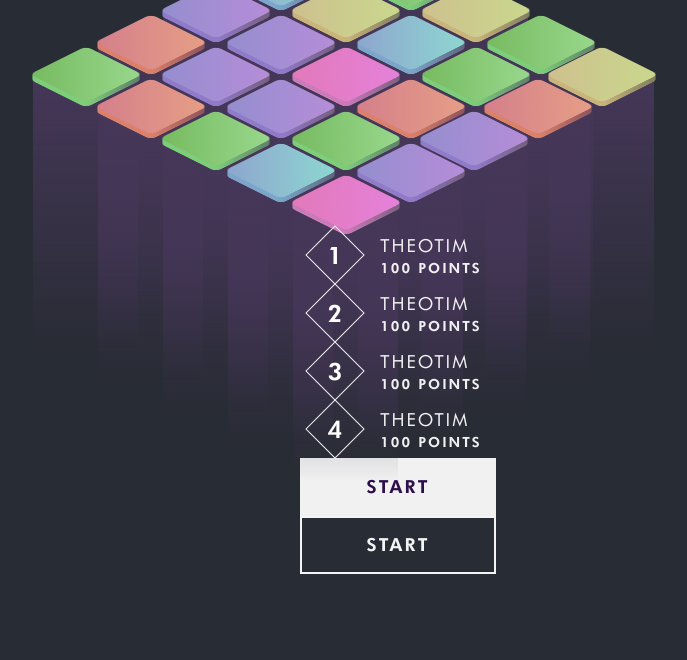
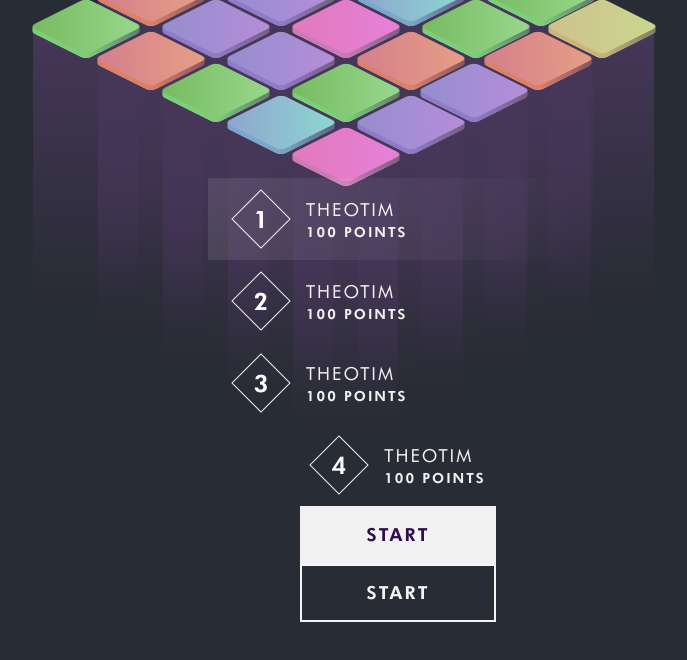
Before and after one commit to Lynch-cai/dice_game, a React (Create React App) app in the folder front/: page / in a window 1280 px wide. Shown: the top 660 px of the page, without its empty margins (242-929 px from the left). Built offline with nearby package versions, Linux system fonts and the light colour scheme.

Commit message:
[Feat] Update user

```diff
--- a/front/src/App.js
+++ b/front/src/App.js
@@ -8,10 +8,32 @@ function App() {
     <div className="App">
       <header className="App-header">
         <GameTable />
-        <User diamond_content="1" first_content="Theotim" second_content="100 points" />
-        <User diamond_content="2" first_content="Theotim" second_content="100 points" />
-        <User diamond_content="3" first_content="Theotim" second_content="100 points" />
-        <User diamond_content="4" first_content="Theotim" second_content="100 points" />
+        <User
+          diamond_content="1"
+          first_content="Theotim"
+          second_content="100 points"
+          in_game="true"
+          turn="true"
+        />
+        <User
+          diamond_content="2"
+          first_content="Theotim"
+          second_content="100 points"
+          in_game="true"
+          turn="false"
+        />
+        <User
+          diamond_content="3"
+          first_content="Theotim"
+          second_content="100 points"
+          in_game="true"
+        />
+        <User
+          diamond_content="4"
+          first_content="Theotim"
+          second_content="100 points"
+          in_game="false"
+        />
         <Button content="Start" type="secondary" />
         <Button content="Start" type="primary" />
       </header>
--- a/front/src/components/molecules/User.jsx
+++ b/front/src/components/molecules/User.jsx
@@ -2,8 +2,10 @@ import React from 'react';
 import styled from 'styled-components';
 import { Diamond } from '../atoms/Diamond';
 
-export const User = ({ diamond_content, first_content, second_content }) => (
-  <Container>
+// in_game: true
+// turn: true
+export const User = ({ diamond_content, first_content, second_content, in_game, turn }) => (
+  <Container in_game={in_game} turn={turn}>
     <Diamond content={diamond_content} />
     <Container_text>
       <First_content>{first_content}</First_content>
@@ -16,7 +18,12 @@ const Container = styled('div')`
   display: flex;
   z-index: 1;
   box-sizing: content-box;
-  padding: 0.5rem;
+  padding: ${(props) => (props.in_game == 'true' ? '1.25rem 2rem' : '1.25rem 0 1.25rem 0.5rem')};
+  width: ${(props) => (props.in_game == 'true' ? '19.75rem' : '')};
+  background: ${(props) =>
+    props.turn == 'true'
+      ? 'linear-gradient(90deg, rgba(255, 255, 255, 0.1) 0%, rgba(255, 255, 255, 0) 100%)'
+      : 'none'};
 `;
 
 const Container_text = styled('div')`
```
